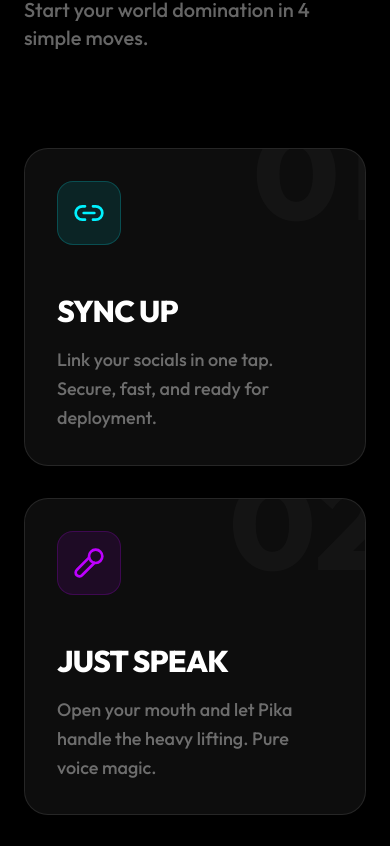
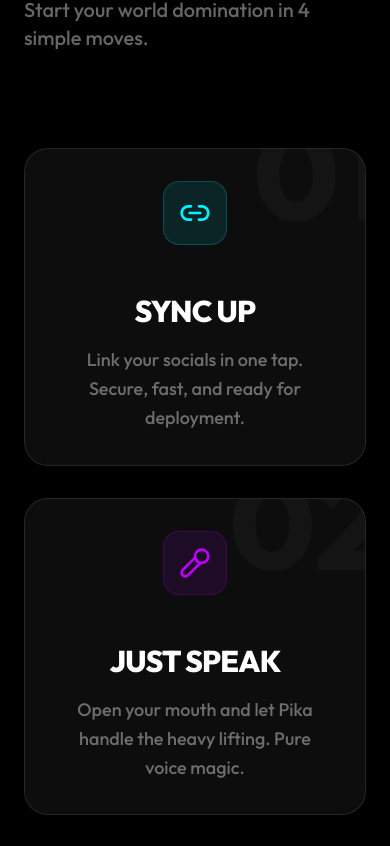
Before and after one commit to OneTeraByte7/Pika, a Next.js app in the folder client/: page /landing in a window 390 px wide. Shown: the part 4209-5055 px from the top of the page. Built offline with nearby package versions, Linux system fonts and the light colour scheme.

Commit message:
centered:justified

```diff
--- a/client/src/components/HowItWorks.tsx
+++ b/client/src/components/HowItWorks.tsx
@@ -94,14 +94,14 @@
                   transition={{ delay: index * 0.1 }}
                   className="group relative"
                 >
-                  <div className="glass-card relative z-10 h-full hover:border-white/30 transition-all duration-500 overflow-hidden">
+                  <div className="glass-card relative z-10 h-full hover:border-white/30 transition-all duration-500 overflow-hidden text-center md:text-left">
                     {/* Background Number */}
                     <span className="absolute -top-10 -right-6 text-9xl font-black text-white/[0.03] select-none group-hover:text-white/[0.05] transition-colors">
                       {step.number}
                     </span>
 
                     <div className="relative">
-                      <div className={`w-16 h-16 rounded-2xl bg-${step.color}/10 border border-${step.color}/20 flex items-center justify-center mb-12 group-hover:scale-110 transition-transform duration-500`}>
+                        <div className={`w-16 h-16 rounded-2xl bg-${step.color}/10 border border-${step.color}/20 flex items-center justify-center mb-12 group-hover:scale-110 transition-transform duration-500 mx-auto md:mx-0`}>
                         <Icon className={`w-8 h-8 text-${step.color}`} />
                       </div>
 
```
